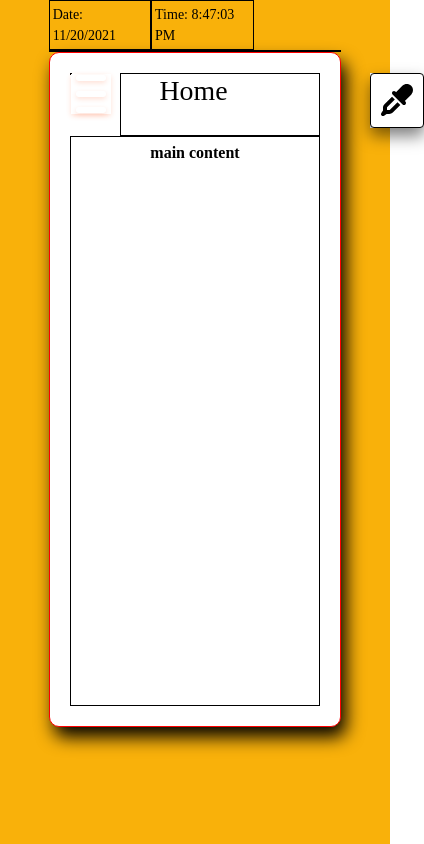
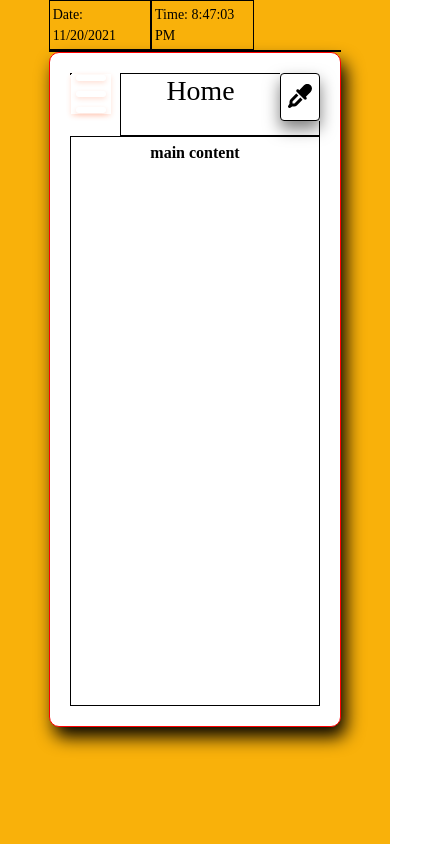
Before and after one commit to raseward14/Responsive-Portfolio, a React (Create React App) app in the folder client/: page / in a window 390 px wide. Shown: the whole page, 424 px wide, since content can reach past the window. Built offline with nearby package versions, Linux system fonts and the light colour scheme; a web font is replaced by a local one.

Commit message:
ink, nav, and date time are all fully responsive

```diff
--- a/client/src/components/DateTime/style.css
+++ b/client/src/components/DateTime/style.css
@@ -46,6 +46,12 @@ p {
         padding: 1%;
     }
 }
+@media (max-width: 769px) {
+    .dateTime {
+        font-size: 20px;
+    }
+}
+
 @media (max-width: 689px) {
     .dateTime {
         font-size: 14px;
@@ -62,3 +68,21 @@ p {
         padding: 1%;
     }
 }
+
+@media (max-width: 376px) {
+    p {
+        width: 37%;
+    }
+}
+
+@media (max-width: 361px) {
+    p {
+        width: 38%;
+    }
+}
+
+@media (max-width: 321px) {
+    p {
+        width: 44%;
+    }
+}
--- a/client/src/components/Ink/index.js
+++ b/client/src/components/Ink/index.js
@@ -37,7 +37,7 @@ const Ink = ({ setBackgroundColor }) => {
 
     return (
         <div className="dropdown" data-dropdown>
-            <button onClick={inkFunction} className="dropbtn" style={{ color: "black", fontSize: "2em", backgroundColor: 'inherit' }}><FontAwesomeIcon className="fa-circle" icon={faEyeDropper} style={{ backgroundColor: 'white' }} data-dropdown-button /></button>
+            <button onClick={inkFunction} className="dropbtn"><FontAwesomeIcon className="fa-circle" icon={faEyeDropper} style={{ backgroundColor: 'white' }} data-dropdown-button /></button>
             <div id="inkDropdown" className="dropdown-content">
                 {colors.map((color, key) => {
                     return (
--- a/client/src/components/Ink/style.css
+++ b/client/src/components/Ink/style.css
@@ -8,6 +8,9 @@
     margin: auto;
     position: relative;
     border: 1px solid black;
+    font-size: 2em;
+    color: black;
+    background-color: inherit;
 }
 /* Dropdown button on hover & focus */
 .dropbtn:hover {
@@ -19,11 +22,11 @@
 .dropdown {
     position: relative;
     left: 6.5rem;
+    z-index: 1;
     /* top: 4.5rem; */
     float: right;
     margin: auto;
     background-color: white;
-
 }
 /* Dropdown content (Hidden by default) */
 /*The .dropdown-content class holds the actual dropdown menu. It is hidden by default, and will be displayed on hover (see below). Note the min-width is set to 160px. Feel free to change this. Tip: If you want the width of the dropdown content to be as wide as the dropdown button, set the width to 100% (and overflow:auto to enable scroll on small screens).*/
@@ -67,3 +70,30 @@
 .fa-circle {
     background-color: inherit;
 }
+
+@media (max-width: 719px) {
+    .dropdown {
+        left: 0rem;
+    }
+}
+@media (max-width: 540px) {
+    .dropdown-content > div {
+        padding: 0.50rem;
+    }
+}
+
+@media (max-width: 467px) {
+    .dropbtn {
+        font-size: 1.5em;
+        padding: 7px;
+    }
+}
+@media (max-width: 361px) {
+    .dropdown-content > div {
+        padding: 0.15rem;
+    }
+    .fa-circle {
+        background-color: inherit;
+        font-size: 20px;
+    }
+}
--- a/client/src/components/Navbar/style.css
+++ b/client/src/components/Navbar/style.css
@@ -127,3 +127,14 @@ https://www.google.com/search?q=how+to+make+an+animated+hamburger+menu&oq=how+to
     }
 
 }
+
+@media (max-width: 321px) {
+    .nav-bar-main{
+        background-color: white;
+        display: flex;
+        flex-direction: column;
+        justify-content: center;
+        align-items: center;
+        line-height: 2.5rem;
+    }
+}
```
Also changed, not shown: client/src/App.css (line endings or trailing spaces).
